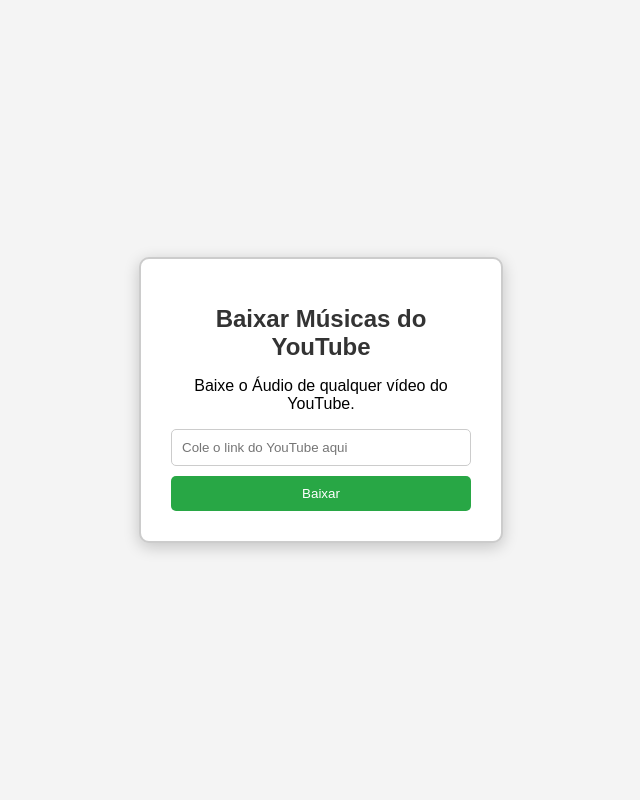
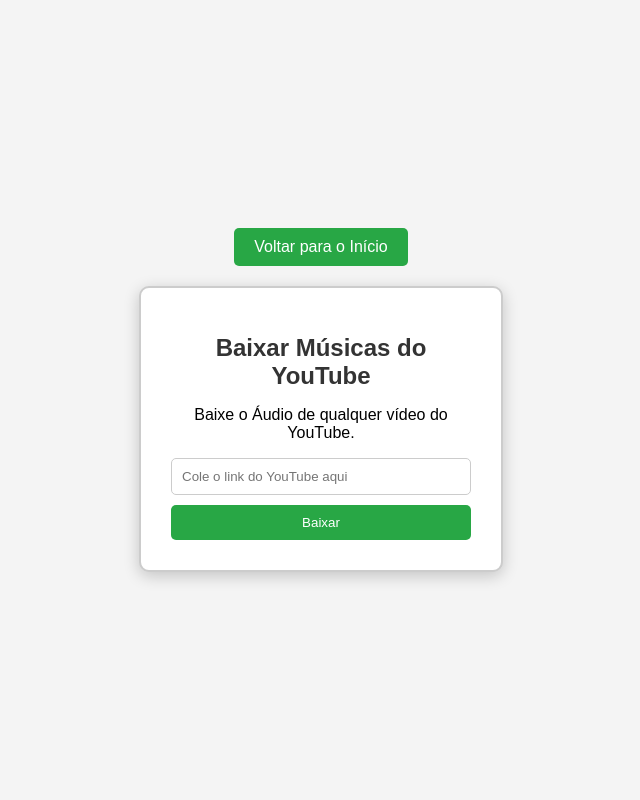
Before and after one commit to ThierliRamos/botyt, a Flask app: template templates/youtube.html in a window 1280 px wide. Shown: the whole page, without its empty margins (319-959 px from the left). Run offline with Flask 3, Linux system fonts and the light colour scheme; the template is opened without the code that fills it, so the values that code supplies are empty.

Commit message:
youtube.html

```diff
--- a/templates/youtube.html
+++ b/templates/youtube.html
@@ -13,6 +13,7 @@
             margin: 0;
             background-color: #f4f4f4;
             font-family: Arial, sans-serif;
+            flex-direction: column; /* Altera a direção do layout para coluna */
         }
         .container {
             background-color: white;
@@ -60,9 +61,24 @@
             margin-top: 10px;
             color: #007bff; /* Azul para a mensagem de carregamento */
         }
+        .back-button {
+            background-color: #28a745; /* Cor verde */
+            color: white;
+            padding: 10px 20px;
+            border-radius: 5px;
+            text-decoration: none; /* Remove sublinhado do link */
+            font-size: 16px;
+            margin-bottom: 20px; /* Espaçamento abaixo do botão */
+            transition: background-color 0.3s;
+            text-align: center; /* Centraliza o texto */
+        }
+        .back-button:hover {
+            background-color: #218838; /* Cor ao passar o mouse */
+        }
     </style>
 </head>
 <body>
+    <a href="/templates/main.html" class="back-button">Voltar para o Início</a> <!-- Botão estilizado -->
     <div class="container">
         <h1>Baixar Músicas do YouTube</h1>
         <p>Baixe o Áudio de qualquer vídeo do YouTube.</p>
```
